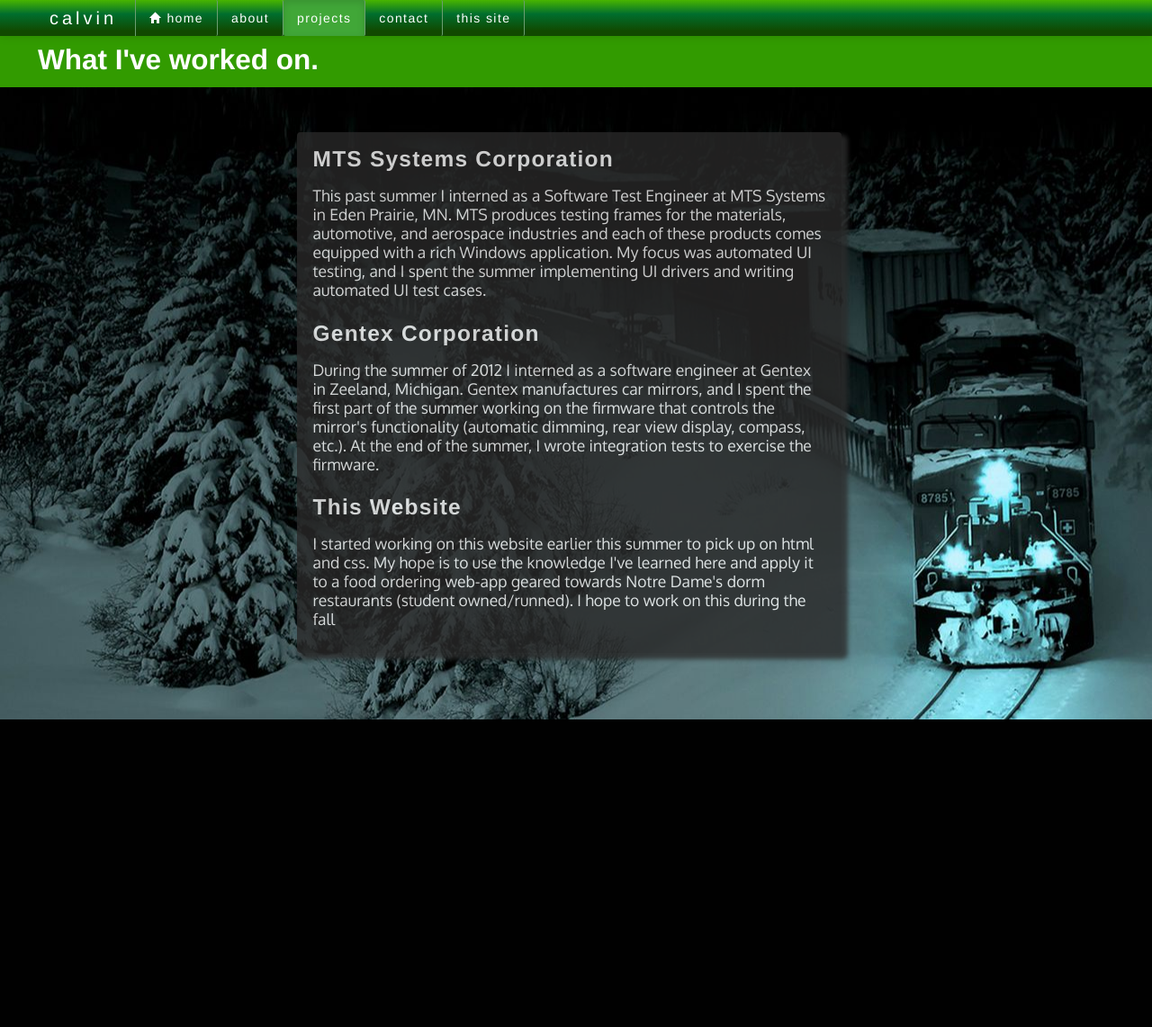
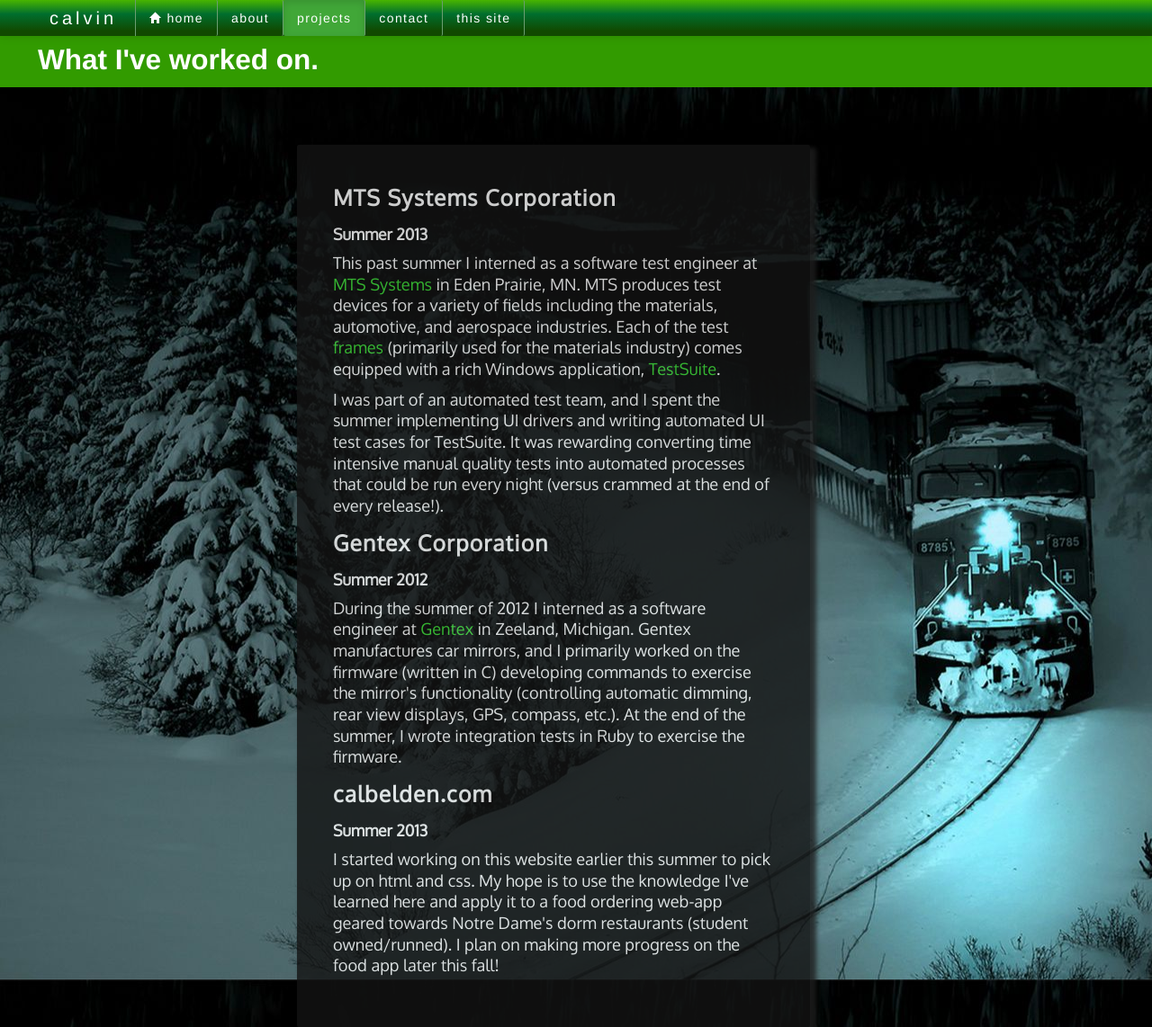
Before and after one commit to cbelden/MySite, a Flask app: page /projects in a window 1280 px wide. Shown: the whole page at 90% size. Before the commit the page ends 800 px from the top, so only its background shows below. Run offline with Flask 2, Linux system fonts and the light colour scheme; some libraries are stand-ins or nearby versions.

Commit message:
Added meta information to base.html. Edited projects content. Edited css for main message boxes to support modularization.

```diff
--- a/mysite/static/custom/custom.css
+++ b/mysite/static/custom/custom.css
@@ -50,6 +50,15 @@
     text-transform: lowercase;
     border-radius: 4px;
 }
+
+/*  Pads body below fixed top navbar; sets text color */
+body {
+    padding-top: 30px;
+    color: white;
+    background-image: url("train.jpg");
+    background-position: 60% 15%;
+}
+
 .title-bar {
     font-size: 150%;
     text-align: left;
@@ -58,41 +67,28 @@
     color: white;
 }
 
-/*  Pads body below fixed top navbar; sets text color */
-body {
-    padding-top: 30px;
-    color: white;
-/*    background-image: url("italy.jpeg");
-    background-position: 60% 15%;*/
-    background-image: url("train.jpg");
-    background-position: 60% 15%;
+/* Box for message */
+.main {
+    background-color: rgb(19, 19, 19);
+    border-radius: 2px;
+    box-shadow: 5px 5px 5px 2px rgb(30, 30, 30);
+    opacity: 0.8;
+    margin-top: 5%;
 }
 
-/* Background image for the message text; need to find something better. */
-.main {
-    background-color: rgb(41, 40, 40);
-    /* TODO: would like to change the background opacity but keep text dark */
-    font-size: 125%;
-    line-height: 1.2em;
-    overflow: scroll;
-    padding: 0 1em .5em 1em;
-    border-radius: 4px;
-    box-shadow: 5px 5px 5px 2px rgb(44, 44, 44);
-    opacity: 0.8;
-    margin-top: 50px;
-    margin-bottom: 50px;
+/* Increase spacing between paragraphs */
+.message {
+    padding: 5% 7% 5% 7%;
+    margin-bottom: 1em;
+    font-family: Oxygen;
+    font-size: 130%;
+    line-height: 1.3em;
 }
 
 h3 {
   letter-spacing: .05em;
 }
 
-/* Increase spacing between paragraphs */
-.message > p {
-    margin-bottom: 1em;
-    font-family: Oxygen;
-}
-
 .main a {
   color: rgb(65, 221, 59);
 }
--- a/mysite/templates/about.html
+++ b/mysite/templates/about.html
@@ -13,7 +13,7 @@
 {% endblock %}
 
 {% block content %}
-    <h3>Business up front</h3>
+    <h3>Business</h3>
     <p>
         I am a senior Electrical Engineering student at the University of Notre Dame, though my electives and free time have been dedicated to Computer Science.  If you'd like, you can take a look at my resume <a href="{{url_for('static', filename='resume/resume.pdf')}}">here</a> or head to the <a href="/projects">projects</a> page to look at my technical experience!
     </p>
--- a/mysite/templates/about_site.html
+++ b/mysite/templates/about_site.html
@@ -15,10 +15,10 @@
 {% block content %}
     <h3>The Tools</h3>
     <p>
-        This site was built using the Python web framework, <a href="flask.pocoo.org">Flask</a>.  Flask is a lightweight framework built to get web apps up and running quickly.  It's great for a simple expose, like this one, but I've been told that it can be difficult (but not impossible) to scale for production purposes.
+        This site was built using the Python web framework, <a href="http://flask.pocoo.org" target="_blank">Flask</a>.  Flask is a lightweight framework built to get web apps up and running quickly.  It's great for a simple expose, like this one, but I've been told that it can be difficult (but not impossible) to scale for production purposes.
     </p>
     <p>
-        All of the pages found here are rendered using Jinja2 templates, which I have found to be incredibly easy to use.  This site is hosted on <a href="heroku.com">Heroku</a> using their free tier (which has been great!).
+        All of the pages found here are rendered using Jinja2 templates, which I have found to be incredibly easy to use.  This site is hosted on <a href="http://heroku.com" target="_blank">Heroku</a> using their free tier (which has been great!).
     </p>
     <p>
         Stay Tuned: The source for this website will be available soon!
@@ -26,6 +26,6 @@
 
     <h3>Photo Credit</h3>
     <p>
-        I discovered the background image (used on every page) from a reddit post, although it was originally uploaded online by josefontheroad on Flickr.  A link to the original photo is <a href="http://www.flickr.com/photos/18583713@N06/7726632314/">here</a>.  What a great shot!
+        I discovered the background image (used on every page) from a reddit post, although it was originally uploaded online by josefontheroad on Flickr.  A link to the original photo is <a href="http://www.flickr.com/photos/18583713@N06/7726632314/" target="_blank">here</a>.  What a great shot!
     </p>
 {% endblock %}
--- a/mysite/templates/base.html
+++ b/mysite/templates/base.html
@@ -2,6 +2,8 @@
 <html lang="en">
 <head>
   <meta charset="UTF-8">
+  <meta name="description" content="A fantastic review covering the limited life works of Calvin Belden, an Electrical Engineering student and Software Engineer at the University of Notre Dame.">
+  <meta name="keywords" content="calvin, belden, electrical, computer science, computer, electrical engineer, software engineer, software, developer, programmer, funny, guy, dude, man, brother, friend, university, notre dame">
   <title>{% block pagetitle %}Cal Belden - Welcome{% endblock %}</title>
   <link href="{{url_for('static', filename='assets/css/bootstrap.css')}}" rel="stylesheet">
   <link href="{{url_for('static', filename='assets/css/bootstrap-responsive.css')}}" rel="stylesheet">
@@ -36,7 +38,7 @@
     <div class='title-bar'>
       {% block title %}{% endblock %}
     </div> <!-- ./title-bar -->
-    <div class='span6 offset3 main'>
+    <div class='main span6 offset3'>
       <div class='message'>
         {% block content %}{% endblock %}
       </div> <!-- /.message -->
--- a/mysite/templates/work.html
+++ b/mysite/templates/work.html
@@ -14,17 +14,23 @@
 
 {% block content %}
     <h3>MTS Systems Corporation</h3>
+    <h4>Summer 2013</h4>
     <p>
-        This past summer I interned as a Software Test Engineer at MTS Systems in Eden Prairie, MN.  MTS produces testing frames for the materials, automotive, and aerospace industries and each of these products comes equipped with a rich Windows application.  My focus was automated UI testing, and I spent the summer implementing UI drivers and writing automated UI test cases.
+        This past summer I interned as a software test engineer at <a href="http://www.mts.com/en/index.htm">MTS Systems</a> in Eden Prairie, MN.  MTS produces test devices for a variety of fields including the materials, automotive, and aerospace industries.  Each of the test <a href="http://www.mts.com/mtscriterion/">frames</a> (primarily used for the materials industry) comes equipped with a rich Windows application, <a href="http://www.mts.com/testsuite/">TestSuite</a>.
+    </p>
+    <p>
+        I was part of an automated test team, and I spent the summer implementing UI drivers and writing automated UI test cases for TestSuite.  It was rewarding converting time intensive manual quality tests into automated processes that could be run every night (versus crammed at the end of every release!).
     </p>
 
     <h3>Gentex Corporation</h3>
+    <h4>Summer 2012</h4>
     <p>
-        During the summer of 2012 I interned as a software engineer at Gentex in Zeeland, Michigan.  Gentex manufactures car mirrors, and I spent the first part of the summer working on the firmware that controls the mirror's functionality (automatic dimming, rear view display, compass, etc.).  At the end of the summer, I wrote integration tests to exercise the firmware.
+        During the summer of 2012 I interned as a software engineer at <a href="http://www.gentex.com/">Gentex</a> in Zeeland, Michigan.  Gentex manufactures car mirrors, and I primarily worked on the firmware (written in C) developing commands to exercise the mirror's functionality (controlling automatic dimming, rear view displays, GPS, compass, etc.).  At the end of the summer, I wrote integration tests in Ruby to exercise the firmware.
     </p>
 
-    <h3>This Website</h3>
+    <h3>calbelden.com</h3>
+    <h4>Summer 2013</h4>
     <p>
-        I started working on this website earlier this summer to pick up on html and css.  My hope is to use the knowledge I've learned here and apply it to a food ordering web-app geared towards Notre Dame's dorm restaurants (student owned/runned).  I hope to work on this during the fall
+        I started working on this website earlier this summer to pick up on html and css.  My hope is to use the knowledge I've learned here and apply it to a food ordering web-app geared towards Notre Dame's dorm restaurants (student owned/runned).  I plan on making more progress on the food app later this fall!
     </p>
 {% endblock %}
```
Also changed, not shown: mysite/templates/index.html (+1 -6 lines).
